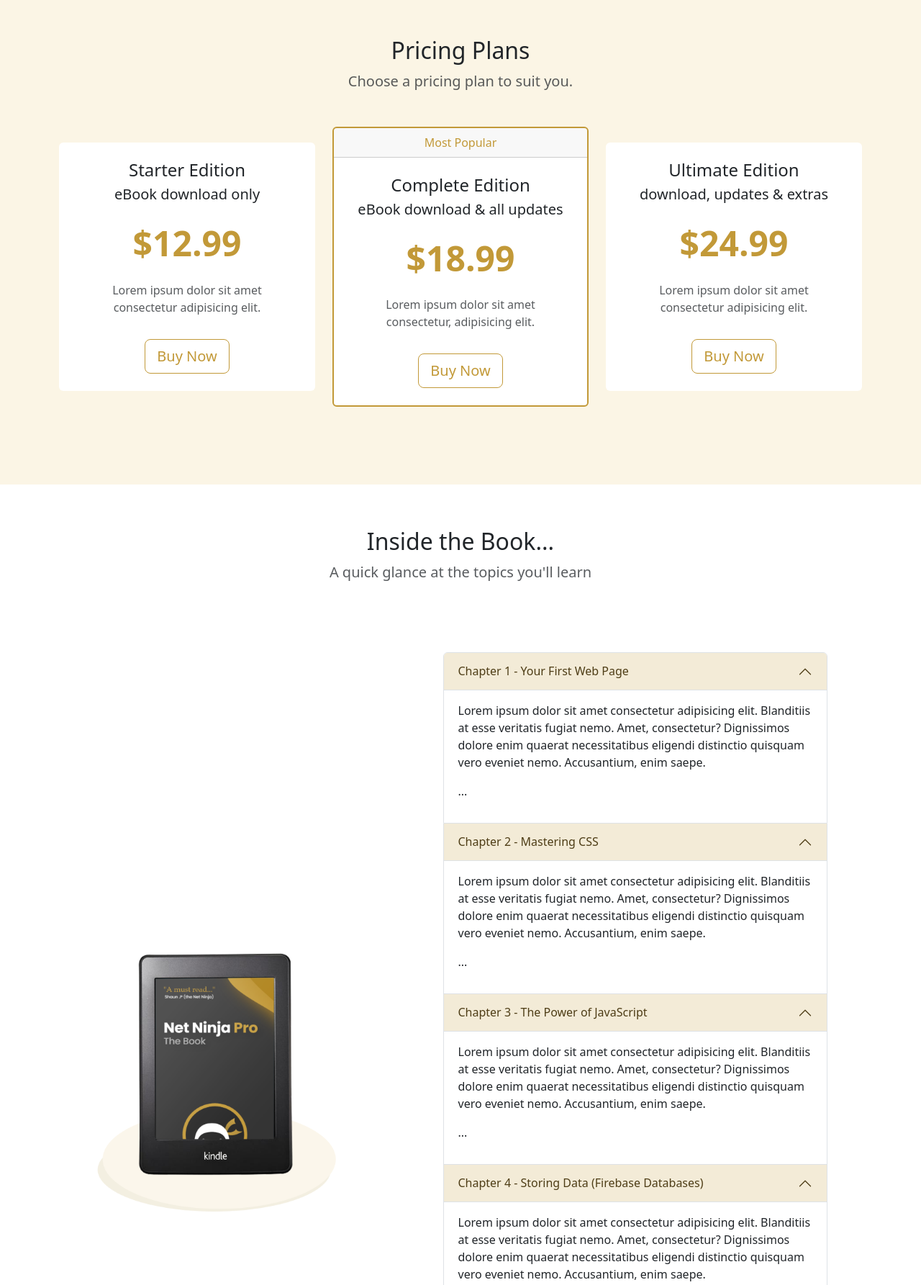
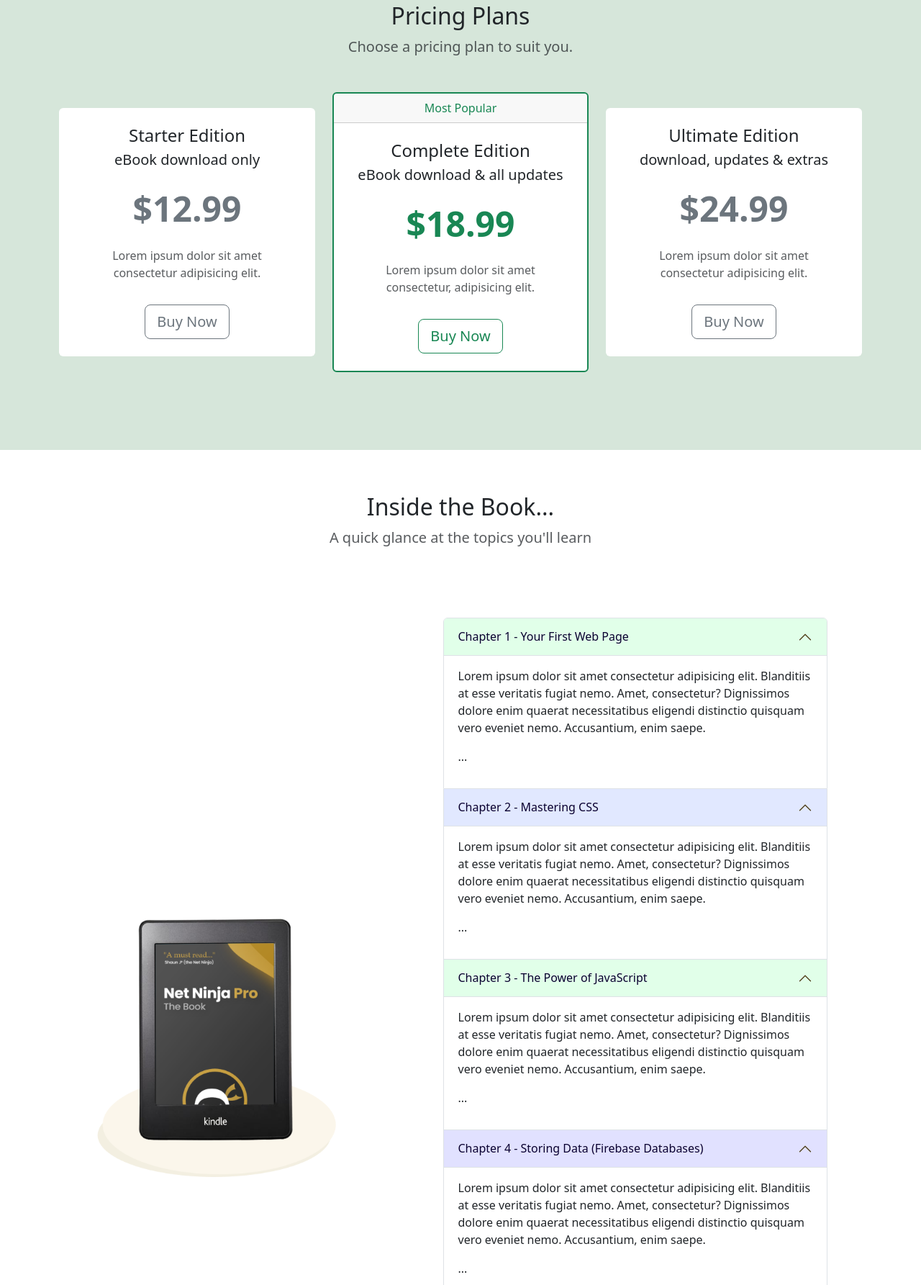
Before and after one commit to rebeccatoome/Bootstrap5, a website: page index.html in a window 1280 px wide. Shown: the part 735-2520 px from the top of the page at 72% size. Drawn offline with nearby package versions, Linux system fonts and the light colour scheme.

Commit message:
new colors

```diff
--- a/index.html
+++ b/index.html
@@ -28,7 +28,7 @@
 
 
     <!-- NAVBAR -->
-    <nav class="navbar navbar-expand-md navbar-light bg-warning shadow-sm sticky-top">
+    <nav class="navbar navbar-expand-md navbar-light shadow-sm sticky-top" style="background-color: #9cb5e2;">
         <div class="container-xxl">
             <!-- Brand -->
             <a href="#intro" class="navbar-brand fw-bold text-secondary">
@@ -78,10 +78,9 @@
                     <a href="#pricing" class="btn btn-secondary btn-lg">Buy Now</a>
 
                     <a href="#sidebar" class="d-block mt-3" data-bs-toggle="offcanvas"
-                    role="button" aria-controls="sidebar">
+                    role="button" aria-controls="sidebar" style="color: #8aa5ce;">
                     Explore my other books
                 </a>
-
                 </div>
                 <div class="col-md-5 text-center d-none d-md-block">
                     <span class="tt" data-bs-placement="bottom" title="Net Ninja Book COVER">
@@ -93,7 +92,7 @@
     </section>
 
     <!-- pricing plans -->
-<section id="pricing" class="bg-light mt-5">
+<section id="pricings" style="background-color: #d6e6da;">
   <div class="container-lg">
     <div class="text-center">
       <h2>Pricing Plans</h2>
@@ -108,27 +107,27 @@
           <div class="card-body text-center py-4">
             <h4 class="card-title">Starter Edition</h4>
             <p class="lead card-subtitle">eBook download only</p>
-            <p class="display-5 my-4 text-primary fw-bold">$12.99</p>
+            <p class="display-5 my-4 text-secondary fw-bold">$12.99</p>
             <p class="card-text mx-5 text-muted d-none d-lg-block">
               Lorem ipsum dolor sit amet consectetur adipisicing elit.
             </p>
-            <a href="#" class="btn btn-outline-primary btn-lg mt-3">Buy Now</a>
+            <a href="#" class="btn btn-outline-secondary btn-lg mt-3">Buy Now</a>
           </div>
         </div>
       </div>
 
       <!-- Complete Edition -->
       <div class="col-12 col-md-6 col-lg-4">
-        <div class="card border-primary border-2">
-          <div class="card-header text-center text-primary">Most Popular</div>
+        <div class="card border-success border-2">
+          <div class="card-header text-center text-success">Most Popular</div>
           <div class="card-body text-center py-4">
             <h4 class="card-title">Complete Edition</h4>
             <p class="lead card-subtitle">eBook download & all updates</p>
-            <p class="display-5 my-4 text-primary fw-bold">$18.99</p>
+            <p class="display-5 my-4 text-success fw-bold">$18.99</p>
             <p class="card-text mx-5 text-muted d-none d-lg-block">
               Lorem ipsum dolor sit amet consectetur, adipisicing elit.
             </p>
-            <a href="#" class="btn btn-outline-primary btn-lg mt-3">Buy Now</a>
+            <a href="#" class="btn btn-outline-success btn-lg mt-3">Buy Now</a>
           </div>
         </div>
       </div>
@@ -139,11 +138,11 @@
           <div class="card-body text-center py-4">
             <h4 class="card-title">Ultimate Edition</h4>
             <p class="lead card-subtitle">download, updates & extras</p>
-            <p class="display-5 my-4 text-primary fw-bold">$24.99</p>
+            <p class="display-5 my-4 text-secondary fw-bold">$24.99</p>
             <p class="card-text mx-5 text-muted d-none d-lg-block">
               Lorem ipsum dolor sit amet consectetur adipisicing elit.
             </p>
-            <a href="#" class="btn btn-outline-primary btn-lg mt-3">Buy Now</a>
+            <a href="#" class="btn btn-outline-secondary btn-lg mt-3">Buy Now</a>
           </div>
         </div>
       </div>
@@ -175,7 +174,7 @@
           <div class="accordion-item">
             <h2 class="accordion-header" id="heading-1">
               <button class="accordion-button" type="button" data-bs-toggle="collapse"
-                      data-bs-target="#chapter-1" aria-expanded="true" aria-controls="chapter-1">
+                      data-bs-target="#chapter-1" aria-expanded="true" aria-controls="chapter-1"  style="background-color: #e1ffe9; color: rgb(10, 0, 48);">
                 Chapter 1 - Your First Web Page
               </button>
             </h2>
@@ -193,7 +192,7 @@
           <div class="accordion-item">
             <h2 class="accordion-header" id="heading-2">
               <button class="accordion-button" type="button" data-bs-toggle="collapse"
-                      data-bs-target="#chapter-2" aria-expanded="true" aria-controls="chapter-2">
+                      data-bs-target="#chapter-2" aria-expanded="true" aria-controls="chapter-2" style="background-color: #e1e8ff; color: rgb(10, 0, 48);">
                 Chapter 2 - Mastering CSS
               </button>
             </h2>
@@ -211,7 +210,7 @@
           <div class="accordion-item">
             <h2 class="accordion-header" id="heading-3">
               <button class="accordion-button" type="button" data-bs-toggle="collapse"
-                      data-bs-target="#chapter-3" aria-expanded="true" aria-controls="chapter-3">
+                      data-bs-target="#chapter-3" aria-expanded="true" aria-controls="chapter-3" style="background-color: #e1ffe9; color: rgb(10, 0, 48);">
                 Chapter 3 - The Power of JavaScript
               </button>
             </h2>
@@ -229,7 +228,7 @@
           <div class="accordion-item">
             <h2 class="accordion-header" id="heading-4">
               <button class="accordion-button" type="button" data-bs-toggle="collapse"
-                      data-bs-target="#chapter-4" aria-expanded="true" aria-controls="chapter-4">
+                      data-bs-target="#chapter-4" aria-expanded="true" aria-controls="chapter-4" style="background-color: #e1e1ff; color: rgb(10, 0, 48);">
                 Chapter 4 - Storing Data (Firebase Databases)
               </button>
             </h2>
@@ -247,7 +246,7 @@
           <div class="accordion-item">
             <h2 class="accordion-header" id="heading-5">
               <button class="accordion-button" type="button" data-bs-toggle="collapse"
-                      data-bs-target="#chapter-5" aria-expanded="true" aria-controls="chapter-5">
+                      data-bs-target="#chapter-5" aria-expanded="true" aria-controls="chapter-5" style="background-color: #e1ffe9; color: rgb(10, 0, 48);">
                 Chapter 5 - User Authentication
               </button>
             </h2>
```
Also changed, not shown: 2 other files.
